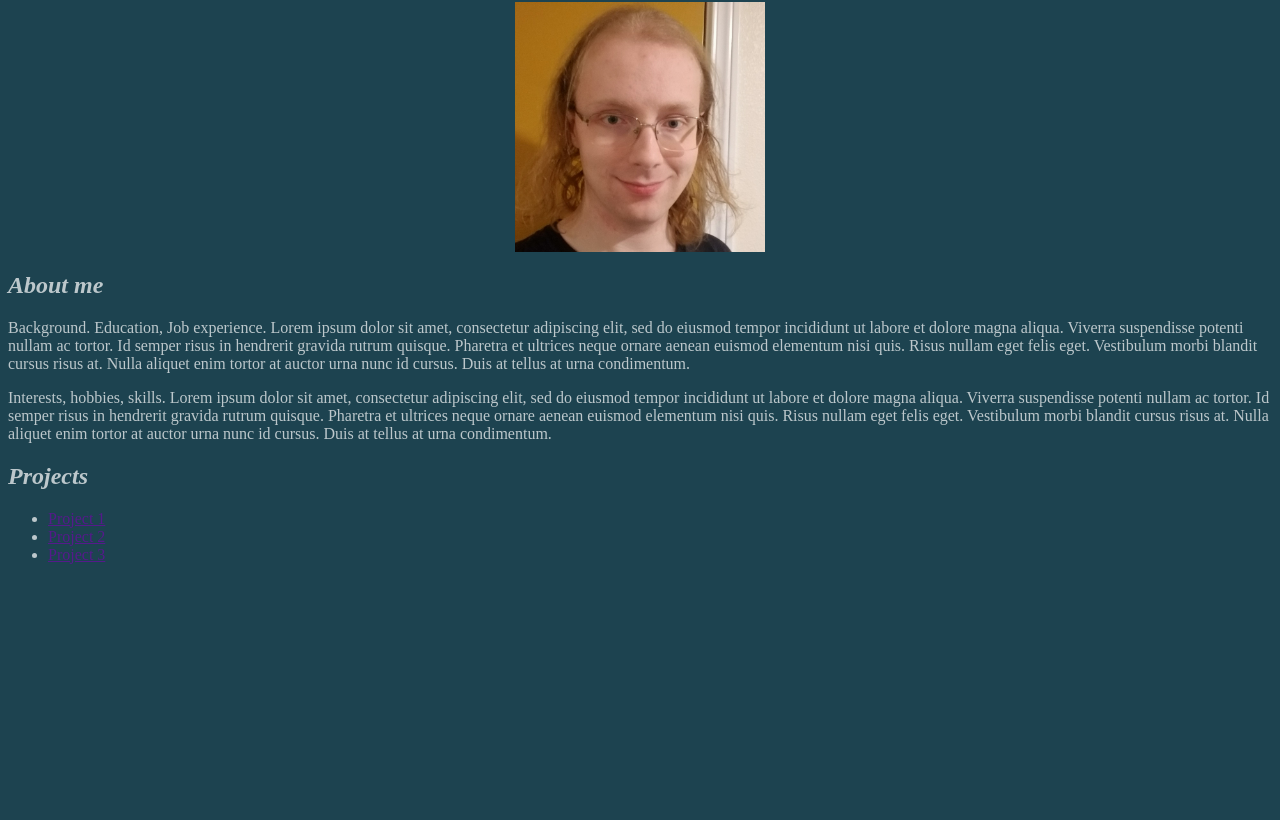
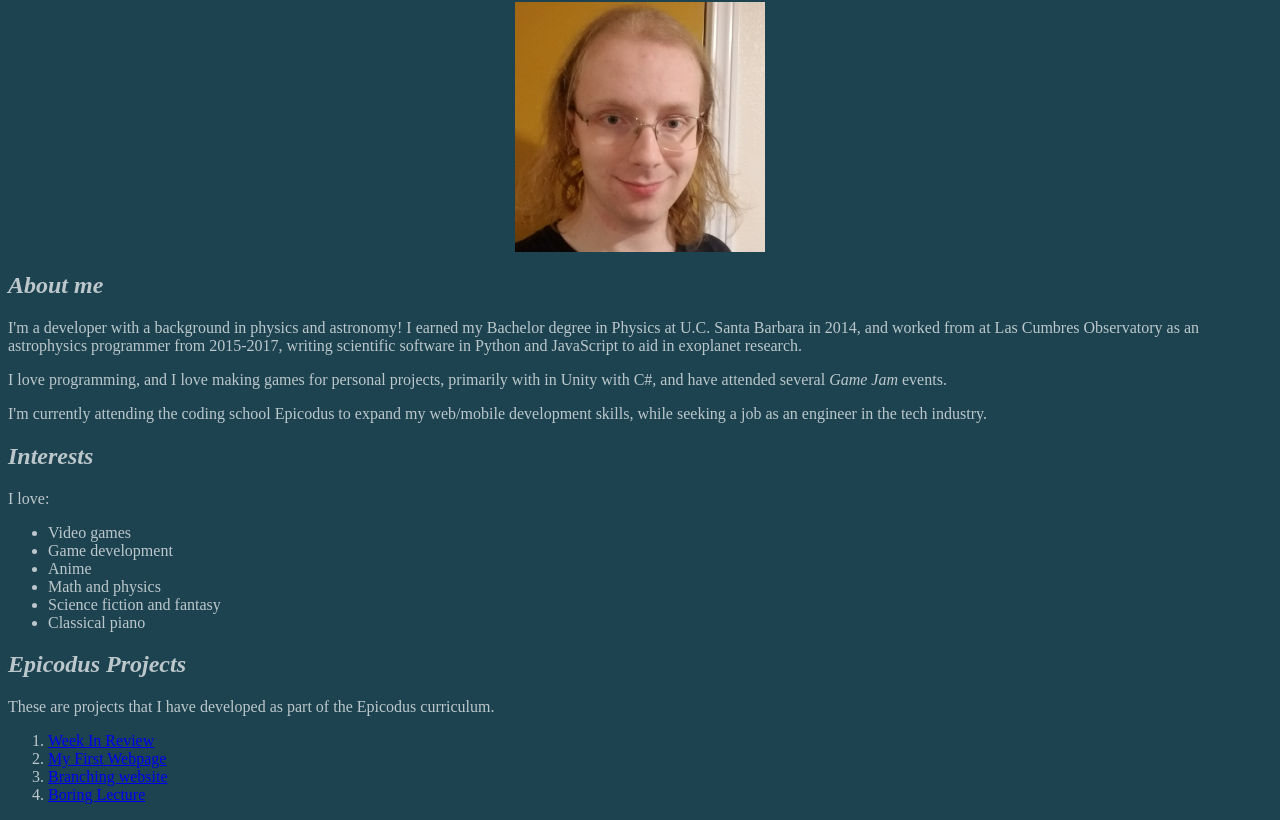
Before and after one commit to shanencross/portfolio, a plain HTML site: page index.html in a window 1280 px wide. Shown: the part 78-898 px from the top of the page. Before the commit the page ends 800 px from the top, so only its background shows below. Drawn offline with Linux system fonts and the light colour scheme.

Commit message:
Add more content

```diff
--- a/index.html
+++ b/index.html
@@ -10,25 +10,61 @@
 
 	<img id="photo" src="img/portfolio_pic.jpg" alt="Photo of Shanen Cross">
 
-	<h2>About me</h2>
+	<div>
 
-	<p>Background. Education, Job experience. Lorem ipsum dolor sit amet, consectetur adipiscing elit, sed do eiusmod tempor incididunt ut labore et dolore magna aliqua. Viverra suspendisse potenti nullam ac tortor. Id semper risus in hendrerit gravida rutrum quisque. Pharetra et ultrices neque ornare aenean euismod elementum nisi quis. Risus nullam eget felis eget. Vestibulum morbi blandit cursus risus at. Nulla aliquet enim tortor at auctor urna nunc id cursus. Duis at tellus at urna condimentum.</p>
+		<h2>About me</h2>
 
-	<p>Interests, hobbies, skills. Lorem ipsum dolor sit amet, consectetur adipiscing elit, sed do eiusmod tempor incididunt ut labore et dolore magna aliqua. Viverra suspendisse potenti nullam ac tortor. Id semper risus in hendrerit gravida rutrum quisque. Pharetra et ultrices neque ornare aenean euismod elementum nisi quis. Risus nullam eget felis eget. Vestibulum morbi blandit cursus risus at. Nulla aliquet enim tortor at auctor urna nunc id cursus. Duis at tellus at urna condimentum.</p>
+		<p>I'm a developer with a background in physics and astronomy! I earned my Bachelor degree in Physics at U.C. Santa Barbara in 2014, and worked from at Las Cumbres Observatory as an astrophysics programmer from 2015-2017, writing scientific software in Python and JavaScript to aid in exoplanet research.</p>
 
-	<h2>Projects</h2>
+		<p>I love programming, and I love making games for personal projects, primarily with in Unity with C#, and have attended several <em>Game Jam</em> events.</p>
+
+		<p>I'm currently attending the coding school Epicodus to expand my web/mobile development skills, while seeking a job as an engineer in the tech industry.</p>
+
+	</div>
+
+	<h2>Interests</h2>
+
+	<p>I love:</p>
 
 	<ul>
 		<li>
-			<a href="">Project 1</a>
+			Video games
 		</li>
 		<li>
-			<a href="">Project 2</a>
+			Game development
 		</li>
 		<li>
-			<a href="">Project 3</a>
+			Anime
+		</li>
+		<li>
+			Math and physics
+		</li>
+		<li>
+			Science fiction and fantasy
+		</li>
+		<li>
+			Classical piano
 		</li>
 	</ul>
+
+	<h2>Epicodus Projects</h2>
+
+	<p>These are projects that I have developed as part of the Epicodus curriculum.</p>
+
+	<ol>
+		<li>
+			<a href="https://github.com/shanencross/week-in-review">Week In Review</a>
+		</li>
+		<li>
+			<a href="https://github.com/shanencross/my-first-webpage">My First Webpage</a>
+		</li>
+		<li>
+			<a href="https://github.com/shanencross/branching-website">Branching website</a>
+		</li>
+		<li>
+			<a href="https://github.com/shanencross/boring-lecture">Boring Lecture</a>
+		</li>
+	</ol>
 
 	</body>
 
```
